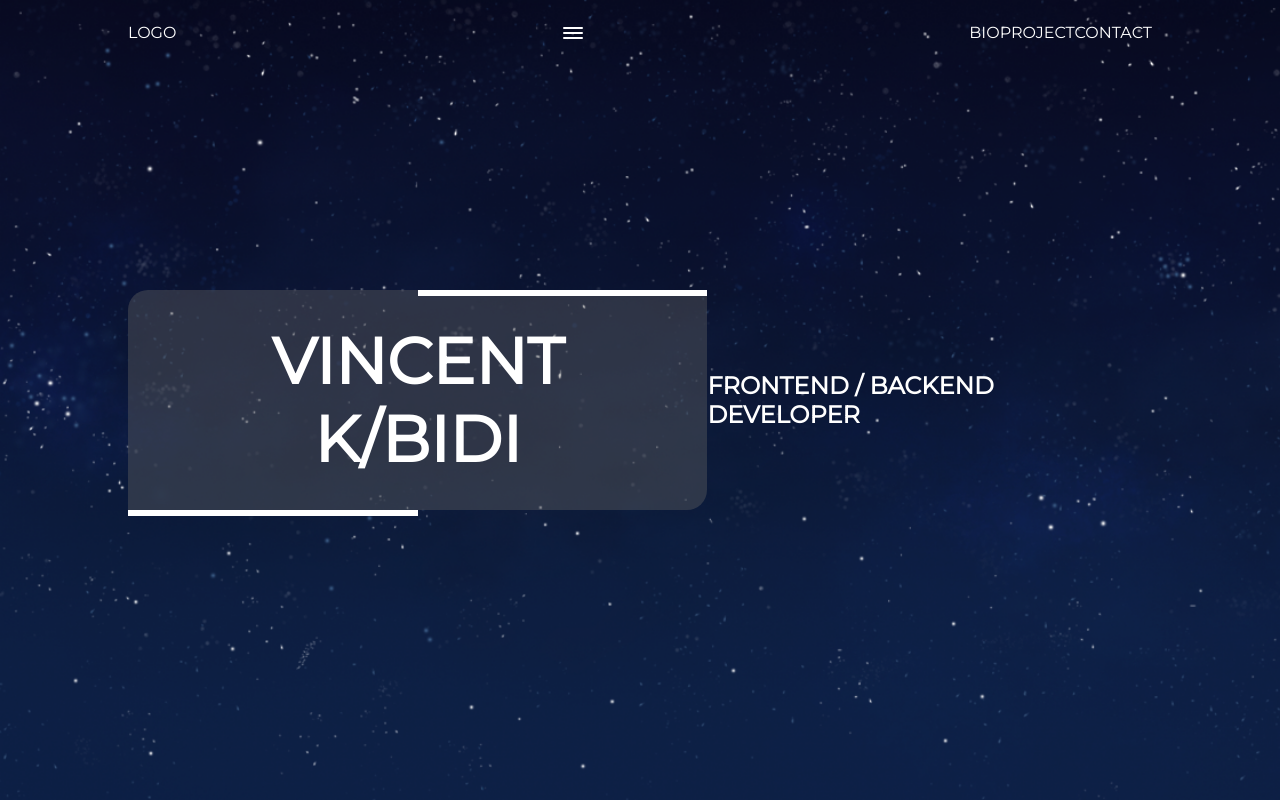
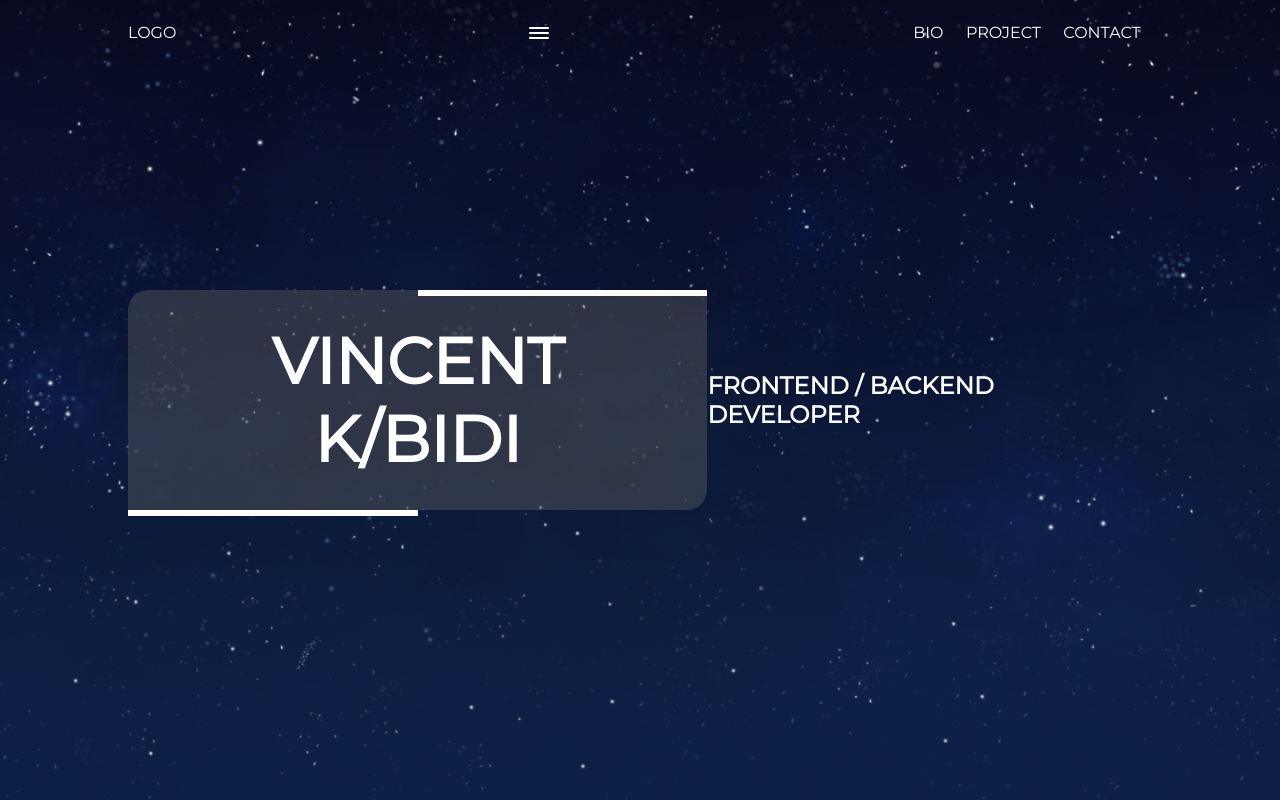
Before and after one commit to archi974/Portfolio, a React (Create React App) app: page /Portfolio/bio in a window 1280 px wide. Shown: the top 800 px of the page. Built offline with nearby package versions, Linux system fonts and the light colour scheme.

Commit message:
[FIX] router with link scss

```diff
--- a/src/component/Navbar/Navbar.tsx
+++ b/src/component/Navbar/Navbar.tsx
@@ -15,23 +15,11 @@ const NavbarComponent: React.FunctionComponent<INavbarComponentProps> = props =>
                 <span className="menu-icon__line"></span>
             </label>
 
-            <div>
-                <Link to="/Portfolio/bio">Bio</Link>
-                <Link to="/Portfolio/project">Project</Link>
-                <Link to="/Portfolio/contact">contact</Link>
+            <div className="nav-links">
+                <Link to="/Portfolio/bio" className="nav-link">Bio</Link>
+                <Link to="/Portfolio/project" className="nav-link">Project</Link>
+                <Link to="/Portfolio/contact" className="nav-link">Contact</Link>
             </div>
-
-            {/* <ul className="nav-links">
-                <li className="nav-link">
-                    <a href="/Portfolio/bio">Bio</a>
-                </li>
-                <li className="nav-link">
-                    <a href="/Portfolio/project">Project</a>
-                </li>
-                <li className="nav-link">
-                    <a href="/Portfolio/contact">Contact</a>
-                </li>
-            </ul> */}
         </header>
     );
 }
--- a/src/component/Navbar/navbar.css
+++ b/src/component/Navbar/navbar.css
@@ -31,13 +31,14 @@
   list-style: none;
 }
 
-.main-header .nav-links .nav-link a {
+.main-header .nav-links .nav-link {
   margin: .2rem;
   padding: 1rem .5rem;
 }
 
-.main-header .nav-links .nav-link a:hover {
+.main-header .nav-links .nav-link:hover {
   background: rgba(255, 255, 255, 0.2);
+  border-radius: 10%;
 }
 
 .main-header .menu-icon {
--- a/src/component/Navbar/navbar.scss
+++ b/src/component/Navbar/navbar.scss
@@ -21,13 +21,12 @@
         list-style: none;
 
         .nav-link {
-            a {
-                margin: .2rem;
-                padding: 1rem .5rem;
-            }
+            margin: .2rem;
+            padding: 1rem .5rem;
 
-            a:hover {
-                background: rgba(255, 255, 255, 0.2)
+            &:hover {
+                background: rgba(255, 255, 255, 0.2);
+                border-radius: 10%;
             }
         }
     }
```
Also changed, not shown: 1 other file (tests, documents, lock files or other folders).
